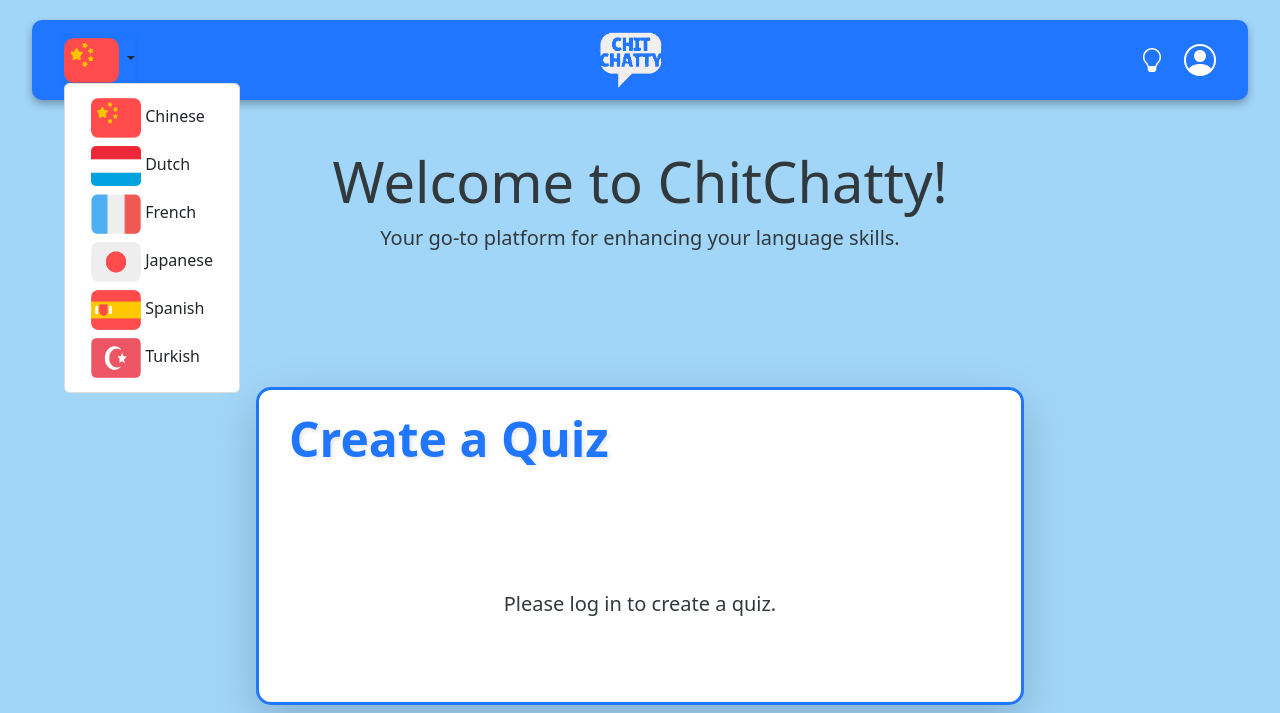
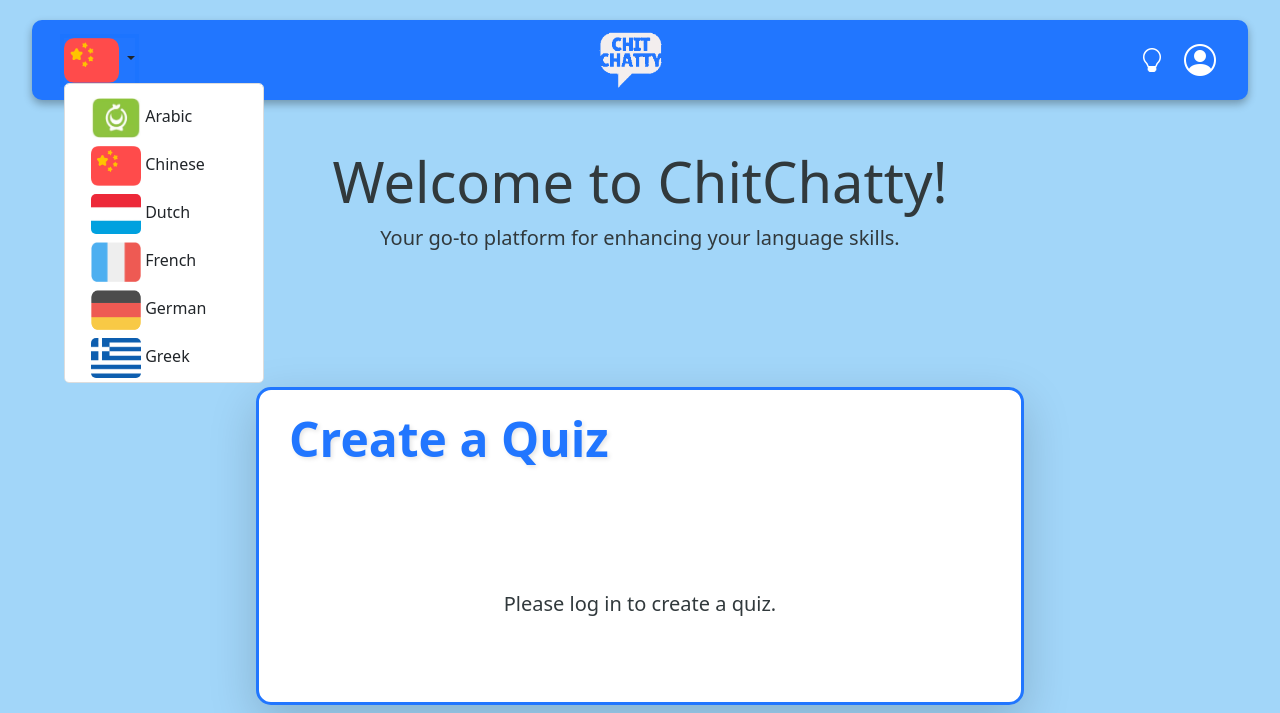
Before and after one commit to UCCS-CS4300-5300/Group5-fall2024, a Django app: page / in a window 1280 px wide, after a click that opens the changed part. Shown: the top 713 px of the page. Run offline with Django 4.2, Linux system fonts and the light colour scheme.

Commit message:
Flag selection dropdown menu

```diff
--- /dev/null
+++ b/Chit-Chatty/myproject/home/templates/home/partials/language_selection.html
@@ -0,0 +1,162 @@
+{% load static %}
+
+<style>
+    .dropdown-menu {
+        max-height: 300px;  /* adjust this value based on the number of flags */
+        overflow-y: auto;   /* enables vertical scrolling if the content exceeds the max height */
+        width: 200px;       /* fixed width */
+    }
+</style>
+
+
+<div class="dropdown">
+    <a class="nav-link dropdown-toggle" href="#" id="navbarDropdown" role="button" data-bs-toggle="dropdown" aria-expanded="false">
+        <img id="currentFlag" src="{% static 'home/images/' %}{{ request.session.selected_language|default:'chinese'|lower }}.png" width="55" height="45" alt="Current flag" style="border-radius: 10px;">
+    </a>
+    <ul class="dropdown-menu" aria-labelledby="navbarDropdown">
+        <li>
+            <a class="dropdown-item" href="#" data-flag="{% static 'home/images/arabic.png' %}" data-lang="Arabic">
+                <img src="{% static 'home/images/arabic.png' %}" width="50" height="40" style="border-radius: 5px;">
+                Arabic
+            </a>
+        </li>
+        <li>
+            <a class="dropdown-item" href="#" data-flag="{% static 'home/images/chinese.png' %}" data-lang="Chinese">
+                <img src="{% static 'home/images/chinese.png' %}" width="50" height="40" style="border-radius: 5px;">
+                Chinese
+            </a>
+        </li>
+        <li>
+            <a class="dropdown-item" href="#" data-flag="{% static 'home/images/netherlands.png' %}" data-lang="Dutch">
+                <img src="{% static 'home/images/netherlands.png' %}" width="50" height="40" style="border-radius: 5px;">
+                Dutch
+            </a>
+        </li>
+        <li>
+            <a class="dropdown-item" href="#" data-flag="{% static 'home/images/french.png' %}" data-lang="French">
+                <img src="{% static 'home/images/french.png' %}" width="50" height="40" style="border-radius: 5px;">
+                French
+            </a>
+        </li>
+        <li>
+            <a class="dropdown-item" href="#" data-flag="{% static 'home/images/german.png' %}" data-lang="German">
+                <img src="{% static 'home/images/german.png' %}" width="50" height="40" style="border-radius: 5px;">
+                German
+            </a>
+        </li>
+        <li>
+            <a class="dropdown-item" href="#" data-flag="{% static 'home/images/greek.png' %}" data-lang="Greek">
+                <img src="{% static 'home/images/greek.png' %}" width="50" height="40" style="border-radius: 5px;">
+                Greek
+            </a>
+        </li>
+        <li>
+            <a class="dropdown-item" href="#" data-flag="{% static 'home/images/hindi.png' %}" data-lang="Hindi">
+                <img src="{% static 'home/images/hindi.png' %}" width="50" height="40" style="border-radius: 5px;">
+                Hindi
+            </a>
+        </li>
+        <li>
+            <a class="dropdown-item" href="#" data-flag="{% static 'home/images/italian.png' %}" data-lang="Italian">
+                <img src="{% static 'home/images/italian.png' %}" width="50" height="40" style="border-radius: 5px;">
+                Italian
+            </a>
+        </li>
+        <li>
+            <a class="dropdown-item" href="#" data-flag="{% static 'home/images/japanese.png' %}" data-lang="Japanese">
+                <img src="{% static 'home/images/japanese.png' %}" width="50" height="40" style="border-radius: 5px;">
+                Japanese
+            </a>
+        </li>
+        <li>
+            <a class="dropdown-item" href="#" data-flag="{% static 'home/images/korean.png' %}" data-lang="Korean">
+                <img src="{% static 'home/images/korean.png' %}" width="50" height="40" style="border-radius: 5px;">
+                Korean
+            </a>
+        </li>
+        <li>
+            <a class="dropdown-item" href="#" data-flag="{% static 'home/images/portuguese.png' %}" data-lang="Portuguese">
+                <img src="{% static 'home/images/portuguese.png' %}" width="50" height="40" style="border-radius: 5px;">
+                Portuguese
+            </a>
+        </li>
+        <li>
+            <a class="dropdown-item" href="#" data-flag="{% static 'home/images/russian.png' %}" data-lang="Russian">
+                <img src="{% static 'home/images/russian.png' %}" width="50" height="40" style="border-radius: 5px;">
+                Russian
+            </a>
+        </li>
+        <li>
+            <a class="dropdown-item" href="#" data-flag="{% static 'home/images/Spanish.png' %}" data-lang="Spanish">
+                <img src="{% static 'home/images/Spanish.png' %}" width="50" height="40" style="border-radius: 5px;">
+                Spanish
+            </a>
+        </li>
+        <li>
+            <a class="dropdown-item" href="#" data-flag="{% static 'home/images/swedish.png' %}" data-lang="Swedish">
+                <img src="{% static 'home/images/swedish.png' %}" width="50" height="40" style="border-radius: 5px;">
+                Swedish
+            </a>
+        </li>
+        <li>
+            <a class="dropdown-item" href="#" data-flag="{% static 'home/images/turkish.png' %}" data-lang="Turkish">
+                <img src="{% static 'home/images/turkish.png' %}" width="50" height="40" style="border-radius: 5px;">
+                Turkish
+            </a>
+        </li>
+        <li>
+            <a class="dropdown-item" href="#" data-flag="{% static 'home/images/vietnamese.png' %}" data-lang="Vietnamese">
+                <img src="{% static 'home/images/vietnamese.png' %}" width="50" height="40" style="border-radius: 5px;">
+                Vietnamese
+            </a>
+        </li>
+    </ul>
+</div>
+
+<!-- JavaScript to Update Flag Image and Store Language Selection -->
+<script>
+    document.addEventListener("DOMContentLoaded", function () {
+        // Select all dropdown items
+        const languageOptions = document.querySelectorAll('.dropdown-menu .dropdown-item');
+        const currentFlag = document.getElementById('currentFlag');
+
+        // Add click event to each language option
+        languageOptions.forEach(option => {
+            option.addEventListener('click', function (event) {
+                event.preventDefault(); // Prevent link from navigating
+
+                // Get the new flag image and language from the data attributes
+                const newFlagSrc = this.getAttribute('data-flag');
+                const selectedLang = this.getAttribute('data-lang');
+
+                if (!selectedLang) {
+                    console.error('Selected language is undefined or empty!');
+                    return;
+                }
+
+                // Update the main flag image
+                currentFlag.src = newFlagSrc;
+
+                // Log the selected language for debugging
+                console.log("Selected Language:", selectedLang);
+
+                // Send an AJAX request to save the selected language in the session
+                fetch("{% url 'set_language' %}", {
+                    method: 'POST',
+                    headers: {
+                        'Content-Type': 'application/json',
+                        'X-CSRFToken': '{{ csrf_token }}'
+                    },
+                    body: JSON.stringify({ language: selectedLang.toLowerCase() })
+                })
+                .then(response => {
+                    if (!response.ok) {
+                        throw new Error('Network response was not ok');
+                    }
+                    console.log("Language saved:", selectedLang);
+                })
+                .catch(error => console.error('Error:', error));
+            });
+        });
+    });
+</script>
--- a/Chit-Chatty/myproject/home/templates/home/word_of_the_day.html
+++ b/Chit-Chatty/myproject/home/templates/home/word_of_the_day.html
@@ -3,6 +3,9 @@
 
 {% block content %}
 <div class="container text-center">
+    {% if error %}
+        <p class="alert alert-danger">{{ error }}</p>
+    {% else %}
         <h1 class="text-center">Word of the Day ({{ selected_language }}): {{ word_of_the_day }}</h1>
 
         {% if result %}
@@ -12,11 +15,12 @@
             <form method="post" class="d-inline-block">
                 {% csrf_token %}
                 <div class="mb-6">
-                <label for="user_guess" class="form-label mt-5">Enter your guess:</label>
+                    <label for="user_guess" class="form-label mt-5">Enter your guess (English translation):</label>
                     <input type="text" id="user_guess" name="user_guess" class="form-control" style="display: inline-block; width: auto;">
                 </div>
                 <button type="submit" class="btn btn-primary mt-4">Submit</button>
             </form>
         {% endif %}
+    {% endif %}
 </div>
 {% endblock %}
--- a/Chit-Chatty/myproject/home/views.py
+++ b/Chit-Chatty/myproject/home/views.py
@@ -151,7 +151,7 @@ def generate_quiz(request):
 
         if difficulty and num_questions and goal:
             # Retrieve selected languages from session
-            source_lang = request.session.get('selected_language', 'Chinese')  # default to 'Chinese'
+            source_lang = request.session.get('selected_language', 'Arabic')  # default to 'Chinese'
             target_lang = 'English'
 
             # Generate structured output with title, description, and questions
@@ -414,11 +414,11 @@ def next_question(request):
     return redirect('quiz_recap')
 
 
-# word of the day
-# using random-words-api
+# Word of the Day
+# Using Random Words API
 # https://github.com/mcnaveen/Random-Words-API
 def word_of_the_day(request):
-    # Get the selected language from the session, default a language
+    # Get the selected language from the session, defaulting to Chinese
     selected_language = request.session.get('selected_language', 'chinese').lower()
 
     # Check if the word for the selected language is already in the session
@@ -426,6 +426,7 @@ def word_of_the_day(request):
         # Fetch the word of the day for the selected language from the API
         api_url = f'https://random-words-api.vercel.app/word/{selected_language}'
         response = requests.get(api_url)
+
         if response.status_code == 200:
             word_data = response.json()[0]
             word_of_the_day = word_data['word']
@@ -445,7 +446,7 @@ def word_of_the_day(request):
     english_translation = request.session['english_translation']
     result = None
 
-    # Check if the user has hit the submit button
+    # Check if the user has submitted a guess
     if request.method == 'POST':
         user_guess = request.POST.get('user_guess')
 
```
Also changed, not shown: Chit-Chatty/myproject/home/templates/home/index.html (+2 -110 lines), Chit-Chatty/myproject/myproject/settings.py (+6 -1 lines). Lines whose indentation alone changed are shown as unchanged.
